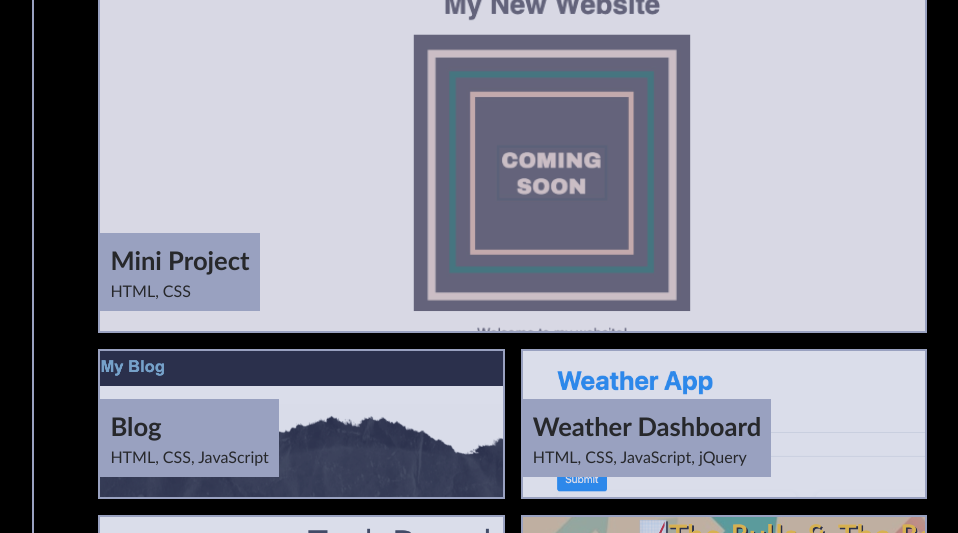
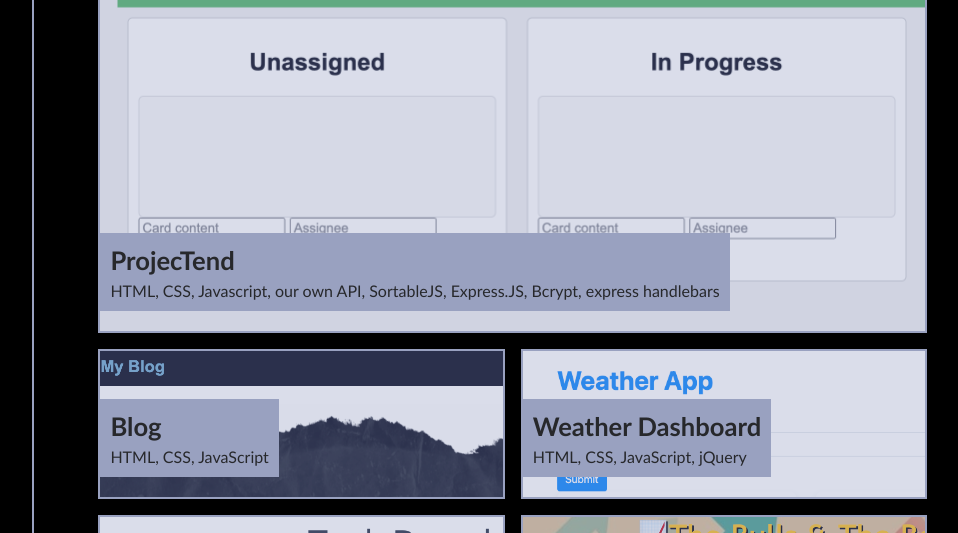
Before and after one commit to brandeecheung/PortfolioPage, a plain HTML site: page index.html in a window 1280 px wide. Shown: the part 702-1235 px from the top of the page, without its empty margins (268-1226 px from the left). Drawn offline with Linux system fonts and the light colour scheme.

Commit message:
add projectend

```diff
--- a/assets/css/style.css
+++ b/assets/css/style.css
@@ -262,8 +262,8 @@ main {
 
 /*  images */
 
-.mini-project {
-  background-image: url("../images/mini-project.jpg");
+.projectend {
+  background-image: url("../images/projectend_screen.png");
 }
 
 /* portfolio project images (my photography as placeholders) */
--- a/index.html
+++ b/index.html
@@ -52,10 +52,10 @@
       <h2>Work</h2>
       <div class="flex-container">
 
-        <a href="https://brandeecheung.github.io/myportfolio/" class="flex-item mini-project">
+        <a href="https://projectend-1.onrender.com" class="flex-item projectend">
           <div>
-            <h3>Mini Project</h3>
-            <span>HTML, CSS</span>
+            <h3>ProjecTend</h3>
+            <span>HTML, CSS, Javascript, our own API, SortableJS, Express.JS, Bcrypt, express handlebars</span>
           </div>
         </a>
         <!-- portfolio project image continued placeholder code -->
```
Also changed, not shown: assets/images/projectend_screen.png (added).
